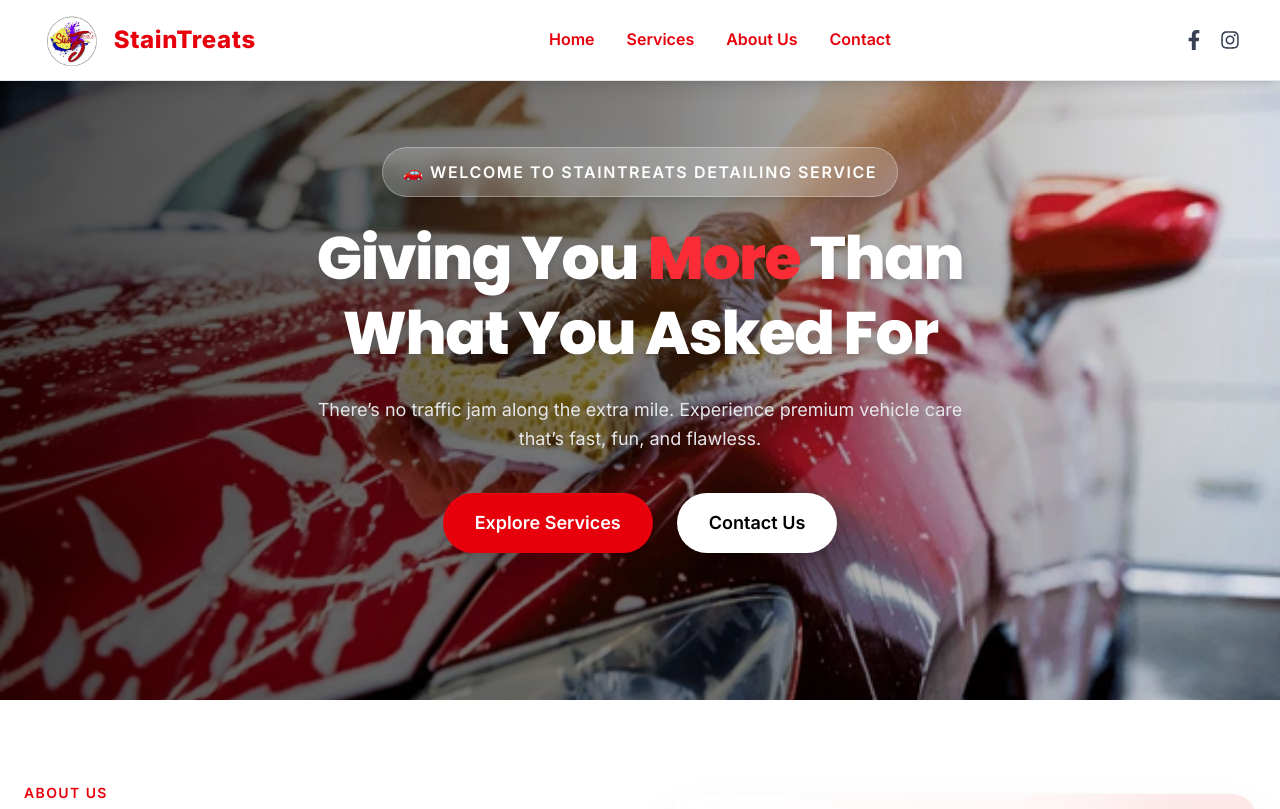
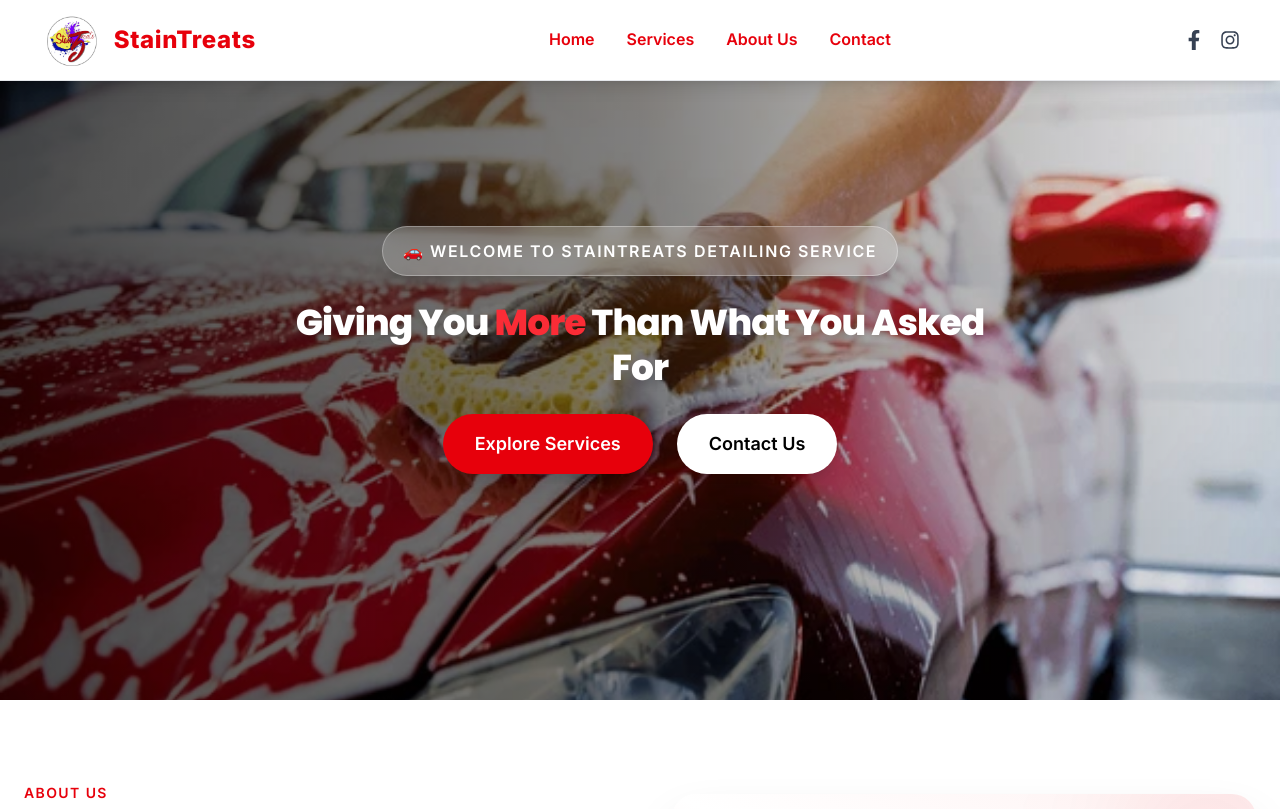
Before and after one commit to kealin11/staintreats-web, a React (Vite) app: page / in a window 1280 px wide. Shown: the top 809 px of the page. Built offline with nearby package versions, Linux system fonts and the light colour scheme.

Commit message:
Header Change

```diff
--- a/src/components/Hero.tsx
+++ b/src/components/Hero.tsx
@@ -31,14 +31,9 @@ const HeroSection = () => {
             🚗 Welcome to StainTreats Detailing Service
           </span>
 
-          <h1 className="text-white text-5xl md:text-6xl font-extrabold leading-tight mb-6 drop-shadow-lg">
+          <h1 className="text-white text-4xl md:text-4xl font-extrabold leading-tight mb-6 drop-shadow-lg">
             Giving You <span className="text-red-500">More</span> Than What You Asked For
           </h1>
-
-          <p className="text-gray-200 text-lg max-w-2xl mx-auto mb-10 leading-relaxed">
-            There’s no traffic jam along the extra mile. Experience premium
-            vehicle care that’s fast, fun, and flawless.
-          </p>
 
           <div className="flex flex-wrap justify-center gap-6">
             <Link
```
